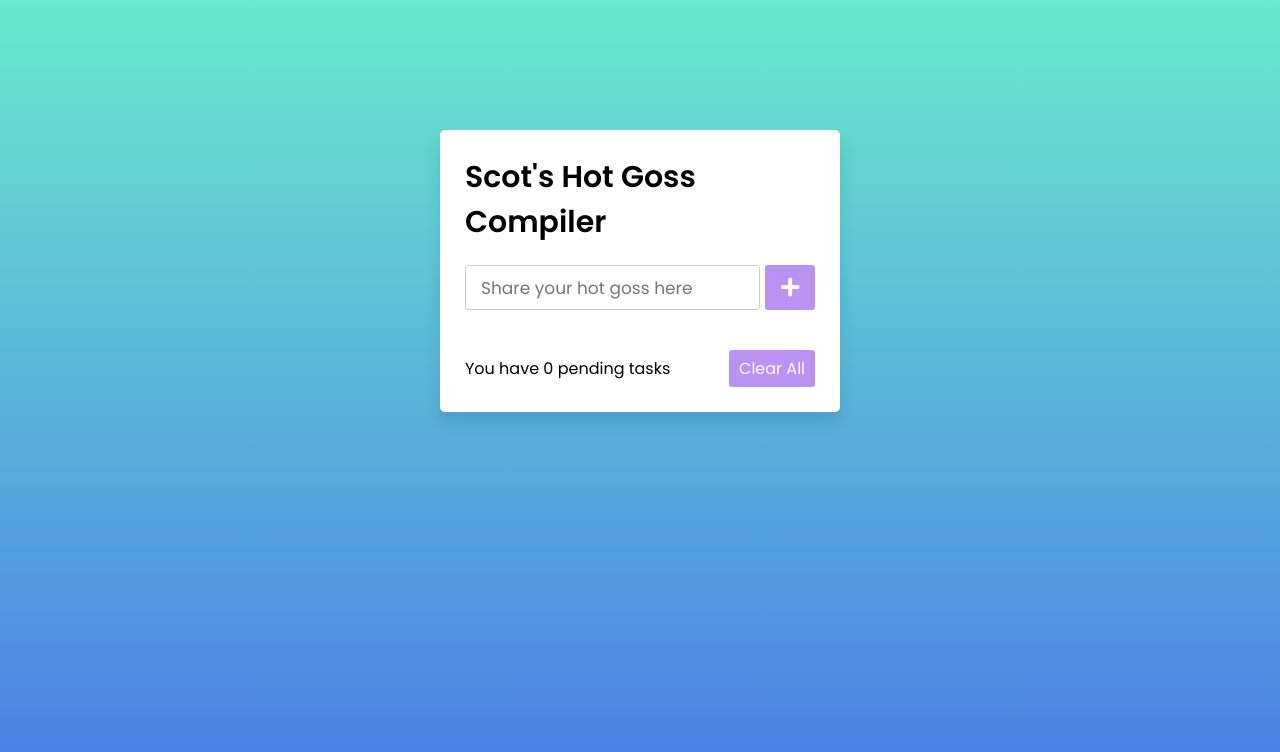
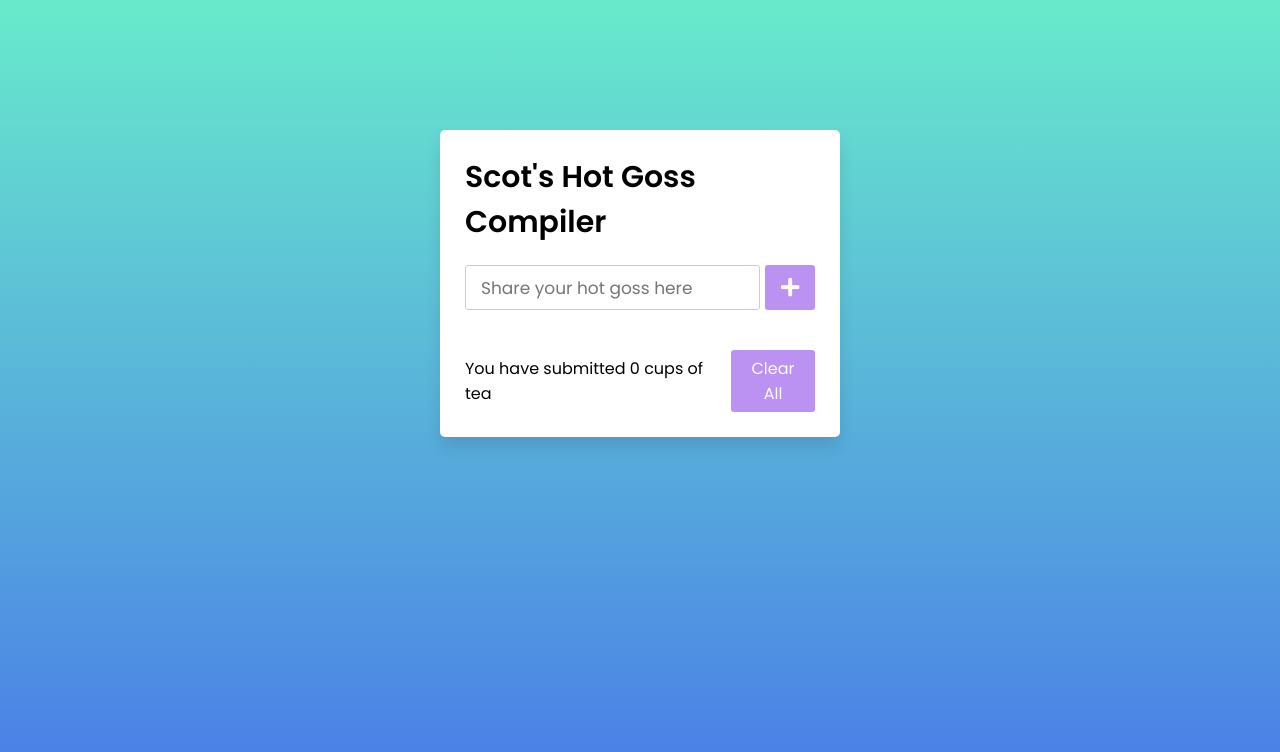
Before and after one commit to sdalbery/sdalbery.github.io, a plain HTML site: page index.html in a window 1280 px wide. Drawn offline with Linux system fonts and the light colour scheme.

Commit message:
Update index.html

```diff
--- a/index.html
+++ b/index.html
@@ -17,7 +17,7 @@
       <!-- data are comes from local storage -->
     </ul>
     <div class="footer">
-      <span>You have <span class="pendingTasks"></span> pending tasks</span>
+      <span>You have submitted <span class="pendingTasks"></span> cups of tea</span>
       <button>Clear All</button>
     </div>
   </div>
```
